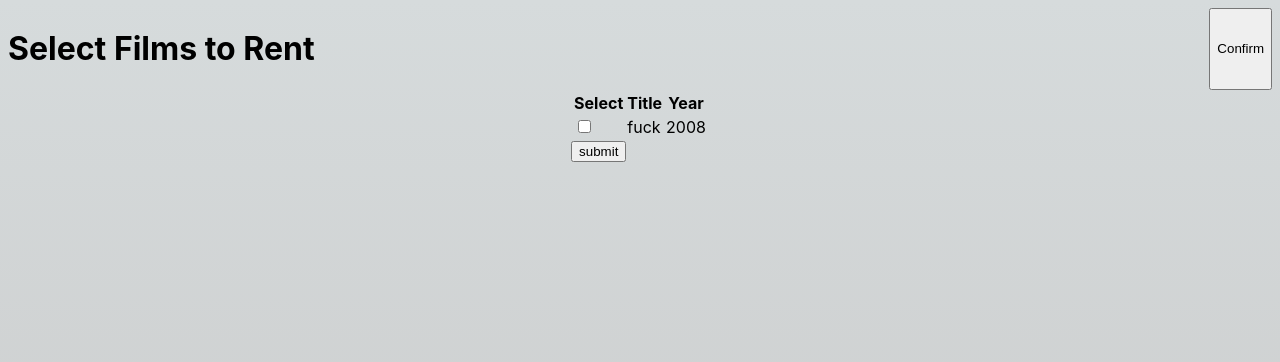
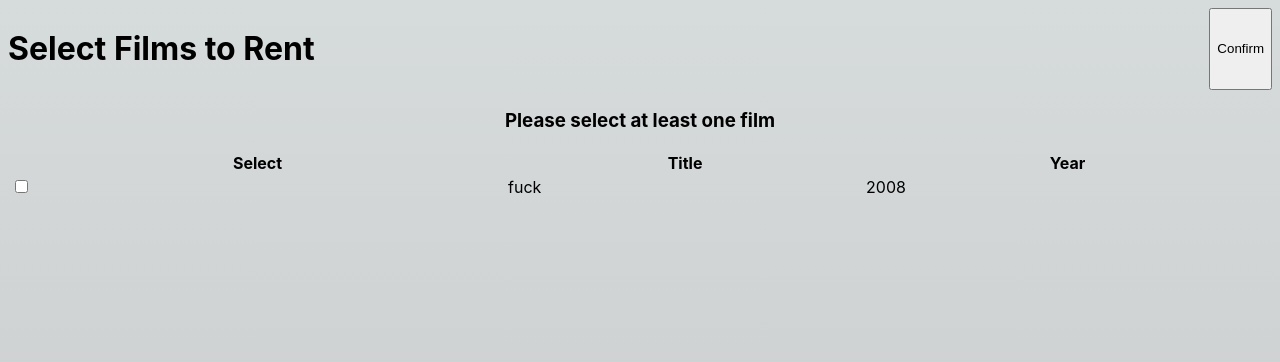
Before and after one commit to ChaserPurple/Assignment5, a Next.js app in the folder nextjs/: page /RentSelect in a window 1280 px wide. Both pictures are taken after a click on the button "Confirm". Shown: the top 362 px of the page. Built offline with nearby package versions, Linux system fonts and the light colour scheme; no server answers.

Commit message:
validation

```diff
--- a/nextjs/components/checktable.js
+++ b/nextjs/components/checktable.js
@@ -13,8 +13,8 @@ const CheckTable = ({ columns, data, id_key, checked, callback }) => {
 
 
     return (
-        <div>
-            <table className="table table-bordered table-hover" width="100%">
+        <div className="full-width">
+            <table className="table table-bordered table-hover full-width">
                 {
                   <thead>
                     <tr>
@@ -53,7 +53,6 @@ const CheckTable = ({ columns, data, id_key, checked, callback }) => {
                   </tbody>
                 }
             </table>
-                <input type="submit" value="submit" />
         </div>
     )
 }
--- a/nextjs/pages/RentSelect.js
+++ b/nextjs/pages/RentSelect.js
@@ -9,6 +9,7 @@ const RentSelect = () => {
     const [films, setFilms] = useState([{'inventory_id': 99999, 'f.title': 'fuck', 'f.release_year': 2008}])
     const router = useRouter()
     const [checked, setChecked] = useState({})
+    const [nothingSelected, setSelected] = useState(true)
 
     const handleRowClick = (row, id_param) => {
         const key = row[id_param]
@@ -55,16 +56,22 @@ const RentSelect = () => {
             return filtered;
         }, {});
 
+        if(Object.keys(filtered).length == 0) {
+            setSelected(false)
+            return
+        }
+
+
         const headers = new Headers()
         headers.append('Access-Control-Allow-Origin', '*')
         await fetch('http://localhost:8000/rentFilms', {
             headers: headers,
             method: 'POST',
-            body: {
+            body: JSON.stringify({
                 inventory_ids: filtered,
                 customer_id: params.get("id"),
                 date: new Date()
-            }
+            })
         })
         router.push('/RentConfirmation')
     }
@@ -76,6 +83,7 @@ const RentSelect = () => {
                     <h1>Select Films to Rent</h1>
                     <button onClick={handleConfirm}>Confirm</button>
                 </div>
+                {!nothingSelected && <h3>Please select at least one film</h3>}
                 <CheckTable className="full-width" columns={columns} data={films} id_key={'i.inventory_id'} checked={checked} callback={handleRowClick}/>
             </main>
         </Layout>
```
